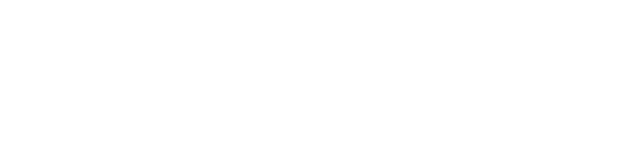
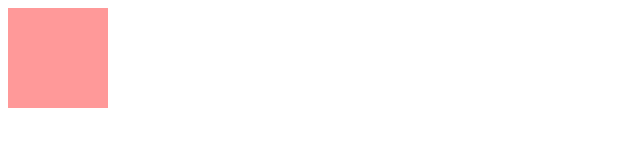
Before and after one commit to zmqcc/test, a plain HTML site: page index.html in a window 1280 px wide. Shown: the whole page, without its empty margins (0-640 px from the left). Drawn offline with Linux system fonts and the light colour scheme.

Commit message:
添加了高度和背景色

```diff
--- a/index.html
+++ b/index.html
@@ -7,6 +7,8 @@
 		<style type="text/css">
 			#box{
 				width:100px;
+				height:100px;
+				background:#f99;
 			}
 		</style>
 	</head>
```
